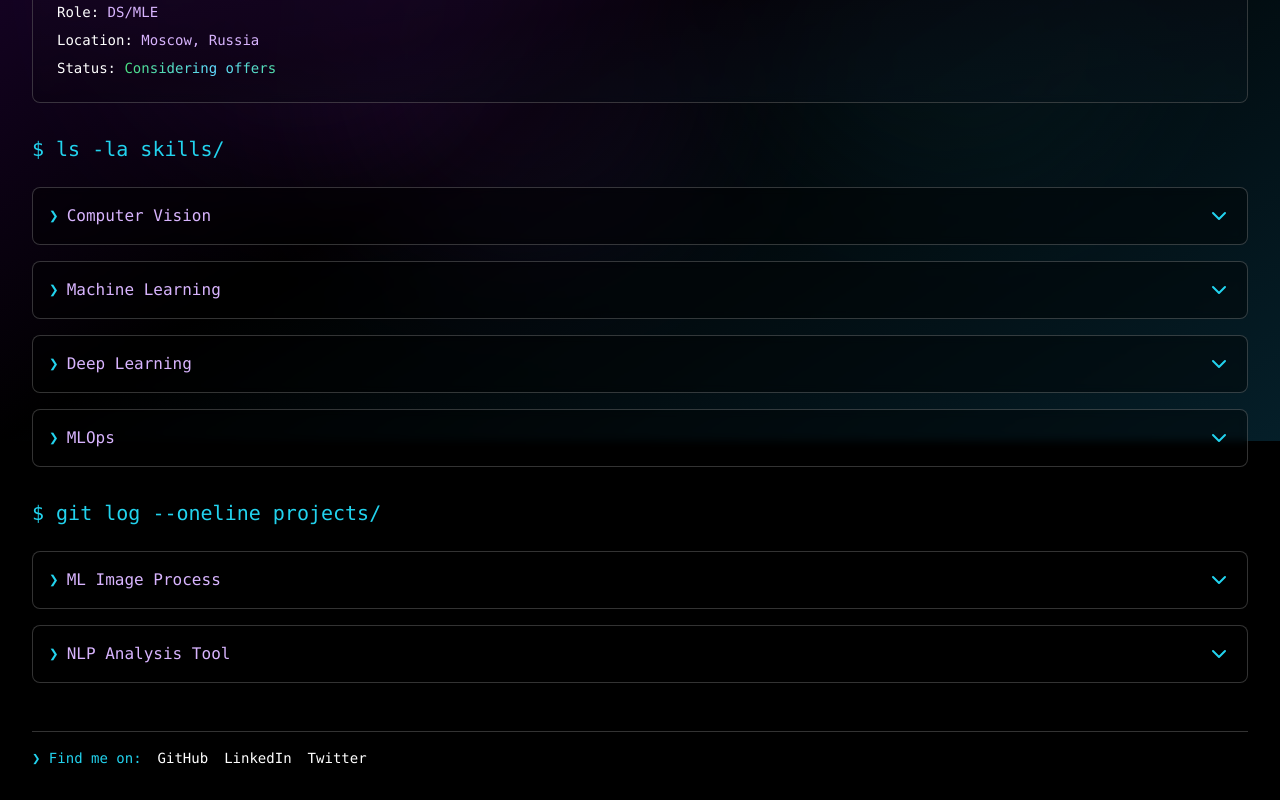
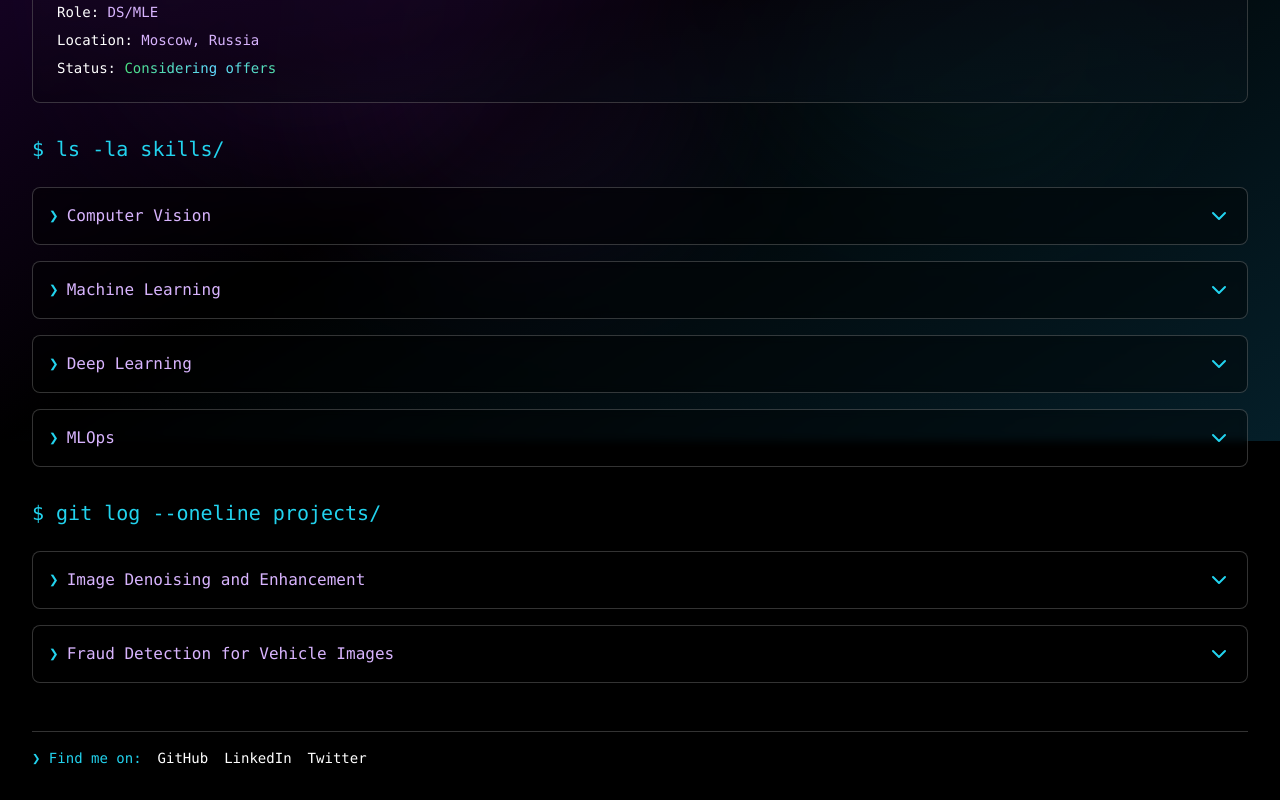
Before and after one commit to Rl0h4w/portfolio, a React (Vite) app: page / in a window 1280 px wide. Shown: the part 359-1159 px from the top of the page. Built offline with nearby package versions, Linux system fonts and the light colour scheme.

Commit message:
my projects

```diff
--- a/src/components/AnimatedPortfolio.jsx
+++ b/src/components/AnimatedPortfolio.jsx
@@ -8,37 +8,34 @@ const AnimatedPortfolio = () => {
   const projects = [
     {
       id: 1,
-      title: "ML Image Process",
-      shortDesc: "High-performance medical image processing pipeline",
-      fullDesc: "Developed an end-to-end pipeline for medical image processing using deep learning models. Implemented efficient data processing and model serving architecture.",
-      techStack: ["Python", "PyTorch", "FastAPI", "Docker", "PostgreSQL"],
+      title: "Image Denoising and Enhancement",
+      shortDesc: "Efficient image processing with constrained resources",
+      fullDesc: "Developed models for image denoising, color correction, and super-resolution using deep learning techniques. Optimized hyperparameters with Optuna for enhanced performance under resource constraints.",
+      techStack: ["Python", "TensorFlow", "Optuna"],
       links: {
-        github: "https://github.com/rlohaw/project1",
-        demo: "https://demo-link.com"
+        github: "https://github.com/rlohaw/project1"
       },
       achievements: [
-        "Reduced image processing time by 60%",
-        "Implemented distributed processing pipeline",
-        "Achieved 95% accuracy in image classification"
+        "Implemented noise removal and color correction models with minimal latency",
+        "Integrated Residual Channel Attention Network (RCAN) for super-resolution tasks",
+        "Optimized models to run efficiently on limited computational resources"
       ]
     },
     {
       id: 2,
-      title: "NLP Analysis Tool",
-      shortDesc: "Natural Language Processing for document analysis",
-      fullDesc: "Created a tool for analyzing large volumes of text data using transformer models. Features include sentiment analysis, named entity recognition, and topic modeling.",
-      techStack: ["Python", "Hugging Face", "spaCy", "Flask", "Redis"],
-      links: {
-        github: "https://github.com/rlohaw/project2",
-        demo: "https://demo-link.com"
-      },
+      title: "Fraud Detection for Vehicle Images",
+      shortDesc: "Advanced fraud detection with 2.5D car imagery",
+      fullDesc: "Developed a model to detect fraud from 2.5D vehicle imagery (photos from four sides of a car). The solution was optimized to run inference on a single-core CPU with 3GB of RAM, meeting stringent resource constraints.",
+      techStack: ["Python", "PyTorch", "EfficientFormer"],
       achievements: [
-        "Processed over 1M documents",
-        "Integrated 5+ language models",
-        "Reduced analysis time by 40%"
+        "Implemented a unified backbone (EfficientFormer_l1) with separate heads for damage, fraud, and side classification",
+        "Introduced a combined binary target for an ALL_GOOD class for better generalization",
+        "Applied advanced, class-specific augmentations using imgaug to handle noisy and inconsistent annotations",
+        "Optimized for inference on resource-constrained hardware with CosineAnnealingWarmRestarts scheduler and AdamW optimizer"
       ]
     }
   ];
+
 
   const skills = {
     "Computer Vision": {
```
